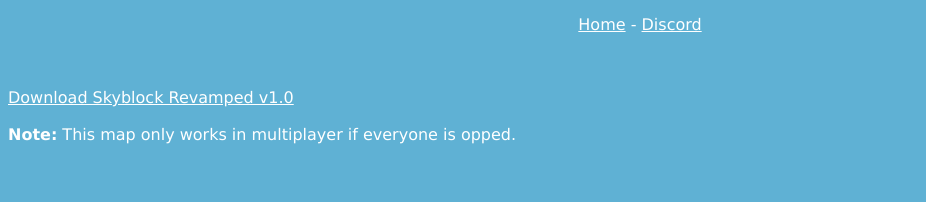
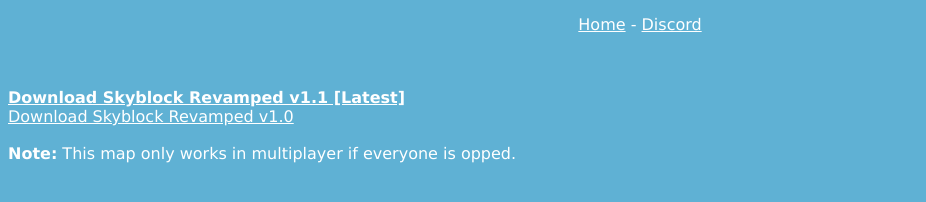
Before and after one commit to pizzapieperson/skyblockrevamped, a plain HTML site: page downloads.html in a window 1280 px wide. Shown: the part 78-280 px from the top of the page, without its empty margins (0-926 px from the left). Drawn offline with Linux system fonts and the light colour scheme.

Commit message:
Update downloads.html

```diff
--- a/downloads.html
+++ b/downloads.html
@@ -46,6 +46,7 @@
       <p><a href="https://pizzapieperson.github.io/skyblockrevamped/index.html">Home</a> - <a href=https://discord.gg/dwUTbBE> Discord </a></p>
       <br> <br> <br>
     </center>
+	  <p><b><a href="https://github.com/pizzapieperson/skyblockrevamped/raw/master/skyblockrevamped-v1.1.zip"><p>Download Skyblock Revamped v1.1 [Latest]</b></p></a>
 	  <a href="https://github.com/pizzapieperson/skyblockrevamped/raw/master/skyblockrevamped-v1.0.zip"><p>Download Skyblock Revamped v1.0</p></a>
 	  <br><p><b>Note:</b> This map only works in multiplayer if everyone is opped.</p>
 </html>
```
